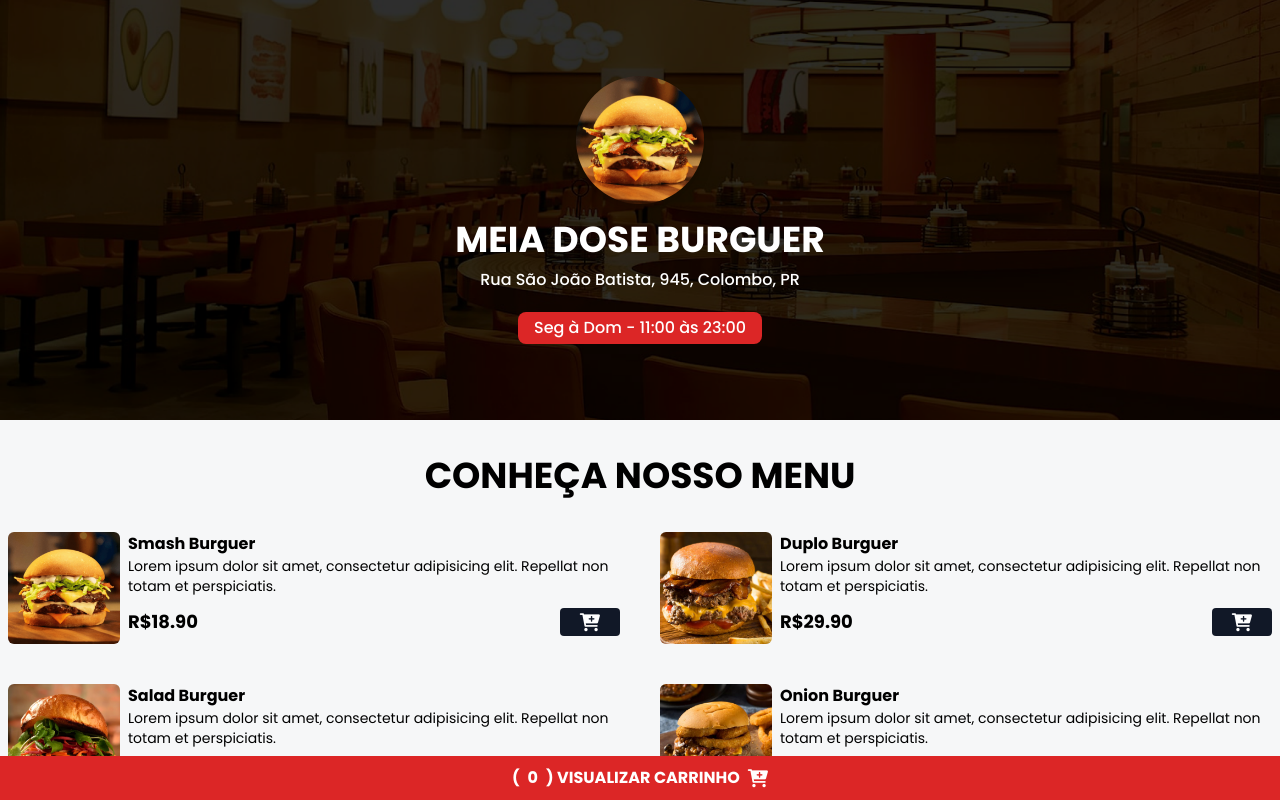
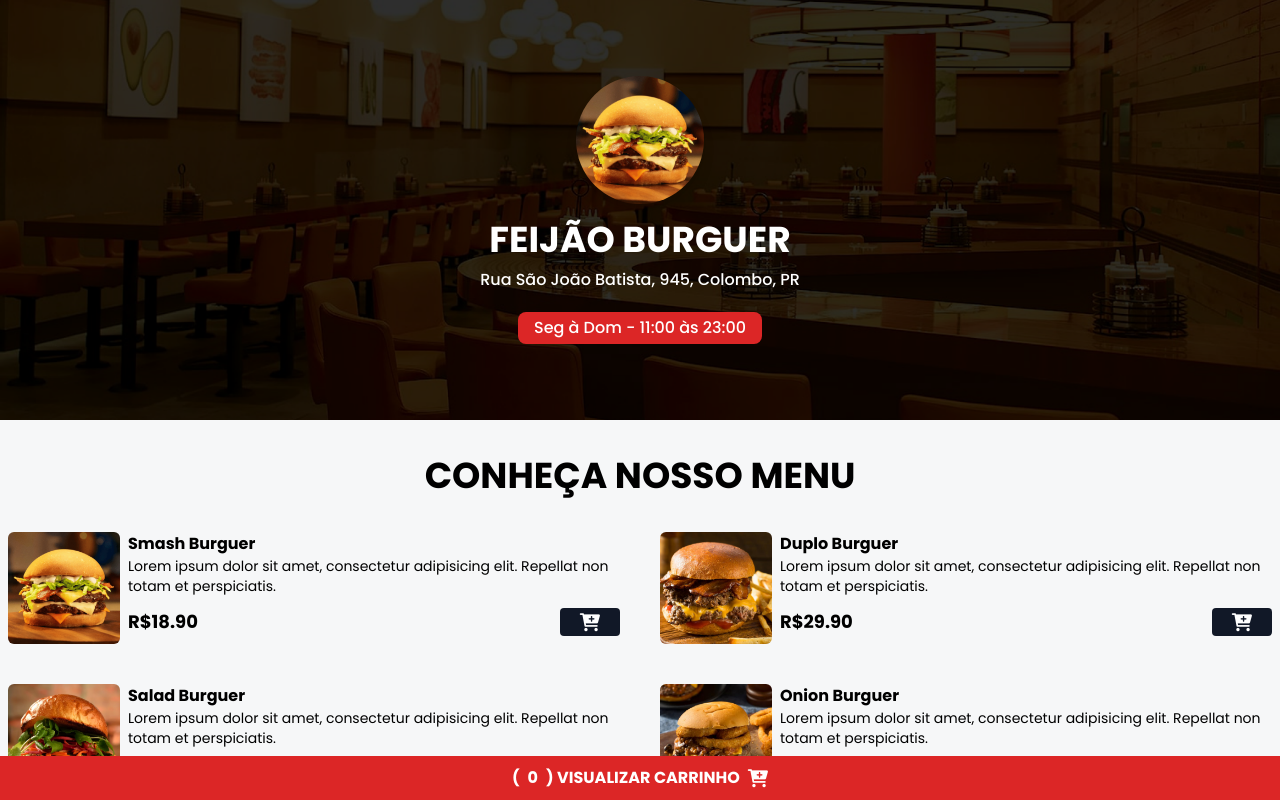
Before and after one commit to Feijaooziin/Cardapio, a plain HTML site: page index.html in a window 1280 px wide. Shown: the top 800 px of the page. Drawn offline with nearby package versions, Linux system fonts and the light colour scheme.

Commit message:
Update index.html

```diff
--- a/index.html
+++ b/index.html
@@ -21,7 +21,7 @@
 
     <link rel="stylesheet" href="/styles/output.css" />
 
-    <title>Meia Dose Burguer</title>
+    <title>Feijão Burguer</title>
 </head>
 <body>
 
@@ -35,7 +35,7 @@
             />
 
             <h1 class="text-4xl mt-4 mb-2 font-bold text-white">
-                MEIA DOSE BURGUER
+                FEIJÃO BURGUER
             </h1>
 
             <span class="text-white font-medium">
```
